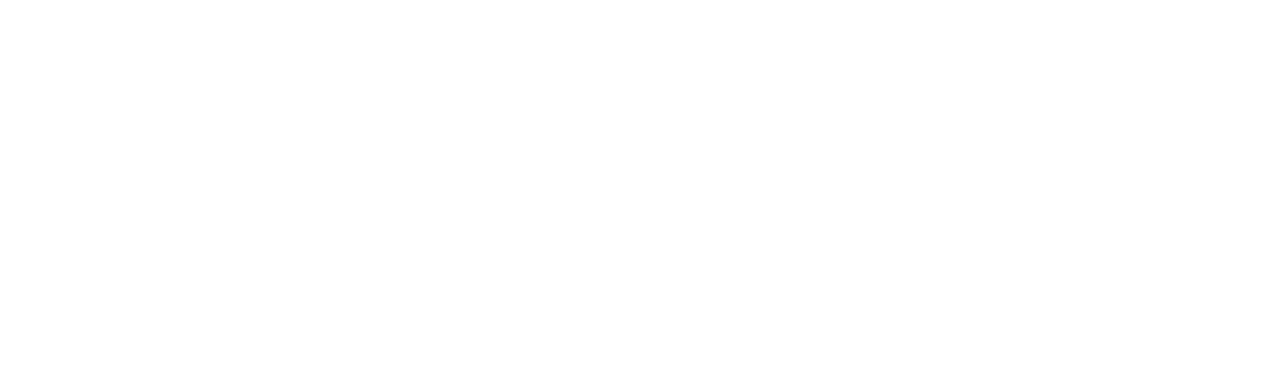
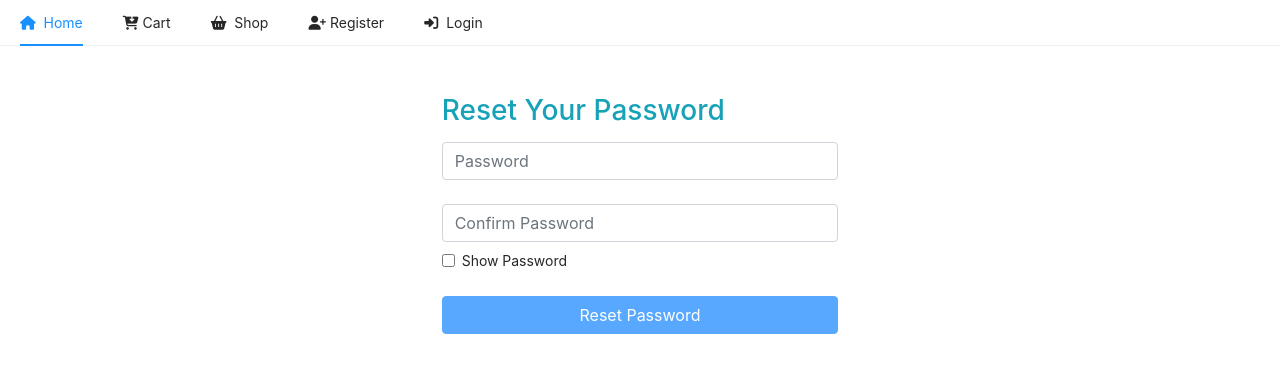
Before and after one commit to M-adeelnasir/E-store, a React (Create React App) app in the folder client/: page /auth/password/reset/1 in a window 1280 px wide. Shown: the top 372 px of the page. Built offline with nearby package versions, Linux system fonts and the light colour scheme.

Commit message:
password reset section complete -- client

```diff
--- a/client/src/App.js
+++ b/client/src/App.js
@@ -5,6 +5,7 @@
 import Home from './pages/Home';
 import Login from './pages/auth/Login';
 import ForgotPassword from './pages/auth/ForgotPassword';
+import ResetPassword from './pages/auth/ResetPassword';
 
 const App = () => {
   return (
@@ -17,6 +18,7 @@
         <Route exact path='/login' component={Login} />
         <Route exact path='/register' component={Register} />
         <Route exact path='/forgotPassword' component={ForgotPassword} />
+        <Route exact path='/auth/password/reset/:resetToken' component={ResetPassword} />
 
 
       </Switch>
--- a/client/src/pages/auth/ForgotPassword.js
+++ b/client/src/pages/auth/ForgotPassword.js
@@ -30,7 +30,6 @@
         <button disabled={!email} className="btn btn-primary m-auto w-100" type="submit">{loading ? <div className="spinner-border spinner-border-sm" > </div> : <span>Submit</span>}</button>
     </form>
 
-
     return (
         <>
             <Header />
--- a/client/src/pages/auth/resetPassword.js
+++ b/client/src/pages/auth/resetPassword.js
@@ -1,9 +1,70 @@
-import React from 'react'
+import React, { useState, useEffect } from 'react'
+import Header from '../../components/navbar/Header';
+import { toast } from 'react-toastify'
+import { Link } from 'react-router-dom'
+import { resetPassword } from '../../requests/user';
+import { useParams } from "react-router-dom";
 
-const resetPassword = () => {
+const ResetPassword = () => {
+    const [password, setPassword] = useState('');
+    const [confirmPassword, setConfirmPassword] = useState('');
+    const [loading, setLoading] = useState(false)
+    const [error, setError] = useState("")
+    const [showhide, setShowhide] = useState(false)
+    const [success, setSuccess] = useState(false)
+
+    const { resetToken } = useParams();
+
+
+    const handleLogin = async (e) => {
+        e.preventDefault()
+        setLoading(true)
+        try {
+            const { data } = await resetPassword(password, confirmPassword, resetToken)
+            toast(data.msg)
+            setLoading(false)
+            setSuccess(true)
+            setConfirmPassword('')
+            setPassword("")
+        } catch (err) {
+
+            setError(err.response.data.msg)
+            setLoading(false)
+        }
+    }
+
+
+
+    const form = () => (<form onSubmit={handleLogin} >
+
+        <input type={showhide ? "text" : "password"} className="form-control mb-4" placeholder="Password" value={password} onChange={(e) => setPassword(e.target.value)} />
+        <input type={showhide ? "text" : "password"} className="form-control mb-2" placeholder="Confirm Password" value={confirmPassword} onChange={(e) => setConfirmPassword(e.target.value)} />
+
+        <div className="form-check mb-4">
+            <input className="form-check-input" type="checkbox" value="" id="flexCheckDefault" onChange={() => setShowhide(!showhide)} />
+            <label className="form-check-label" htmlFor="flexCheckDefault">
+                Show Password
+            </label>
+        </div>
+        {error && <div className="text-danger mt-0 mb-2" >{error}</div>}
+
+        <button disabled={!confirmPassword || !password} className="btn btn-primary m-auto w-100" type="submit">{loading ? <div className="spinner-border spinner-border-sm" > </div> : <span>Reset Password</span>}</button>
+
+    </form>)
     return (
-        <div>resetPassword</div>
+        <>
+            <Header />
+            <div className="container col-md-4 mt-5">
+                <h3 className='text-info'>Reset Your Password</h3>
+                {form()}
+                {success && <div className='mt-3' style={{ textDecoration: 'underline' }}>
+                    <Link to='/login'>
+                        <span >Login Now</span>
+                    </Link>
+                </div>}
+            </div>
+        </>
     )
 }
 
-export default resetPassword
+export default ResetPassword
--- a/client/src/requests/user.js
+++ b/client/src/requests/user.js
@@ -11,3 +11,7 @@
 export const forgotPassword = async (email) => {
     return await axios.post(`${process.env.REACT_APP_BACKENED_REQUEST}/forgot/password`, { email })
 }
+
+export const resetPassword = async (newPassword, confirmPassword, resetToken) => {
+    return await axios.post(`${process.env.REACT_APP_BACKENED_REQUEST}/password/reset/${resetToken}`, { newPassword, confirmPassword })
+}
```
Also changed, not shown: 1 other file (tests, documents, lock files or other folders).
